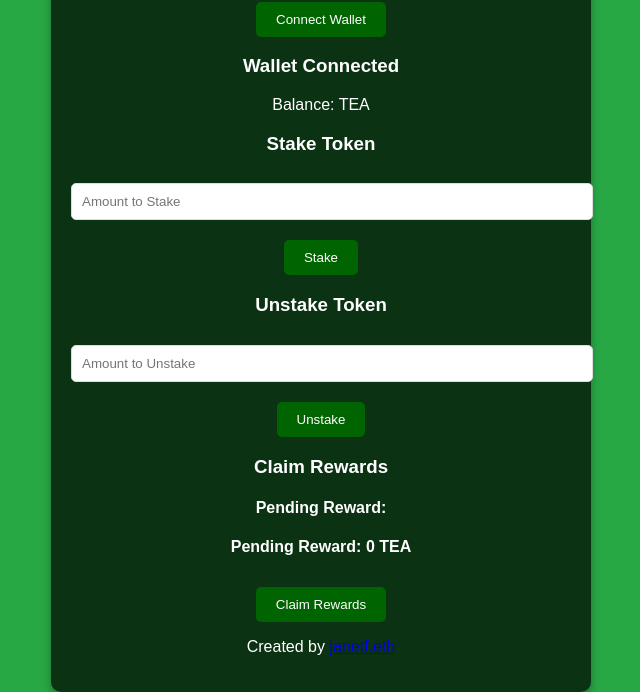
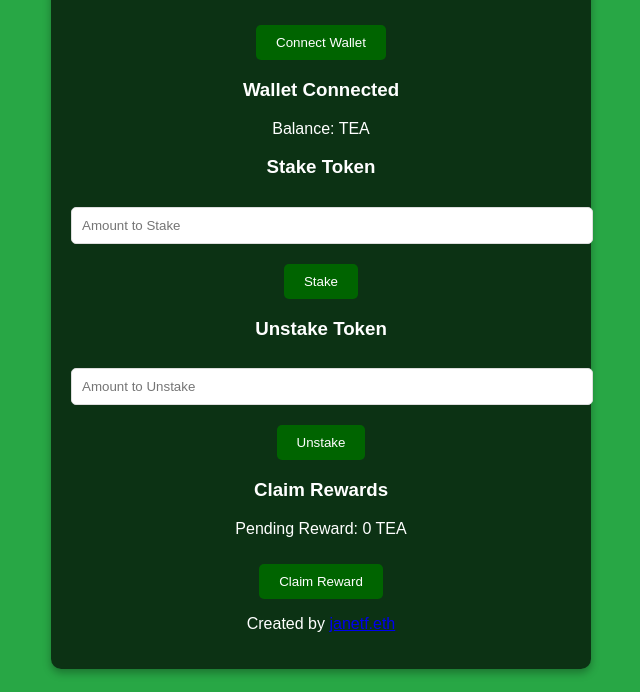
Before and after one commit to rzamlna/stakingtea, a plain HTML site: page index.html in a window 1280 px wide. Shown: the part 108-800 px from the top of the page, without its empty margins (319-959 px from the left). Drawn offline with Linux system fonts and the light colour scheme.

Commit message:
Update index.html

```diff
--- a/index.html
+++ b/index.html
@@ -28,11 +28,8 @@
             <button onclick="unstakeTokens()">Unstake</button>
 
             <h3>Claim Rewards</h3>
-
-            <h4>Pending Reward:</h4>
-            <h4>Pending Reward: <span id="pendingReward">0</span> TEA</h4>
-
-            <button onclick="claimRewards()">Claim Rewards</button>
+            <p>Pending Reward: <span id="pendingReward">0</span> TEA</p>
+            <button onclick="claimReward()">Claim Reward</button>
         </div>
 
         <footer>
```
